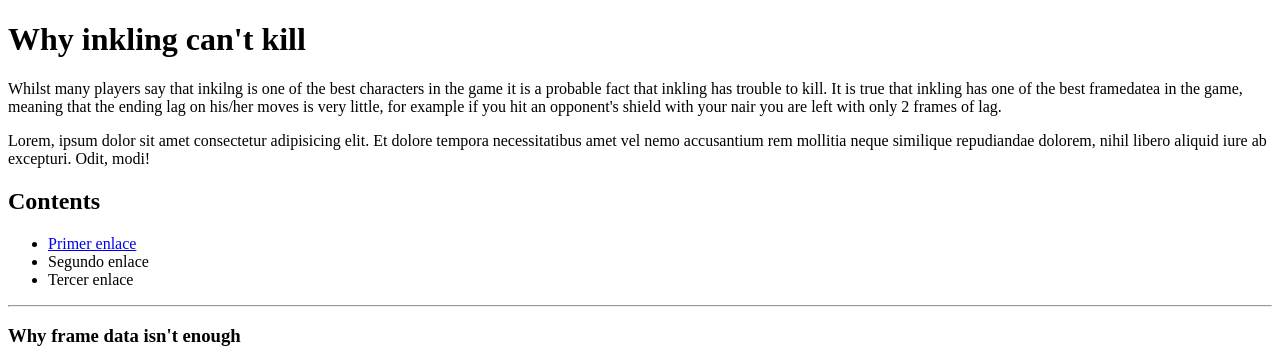
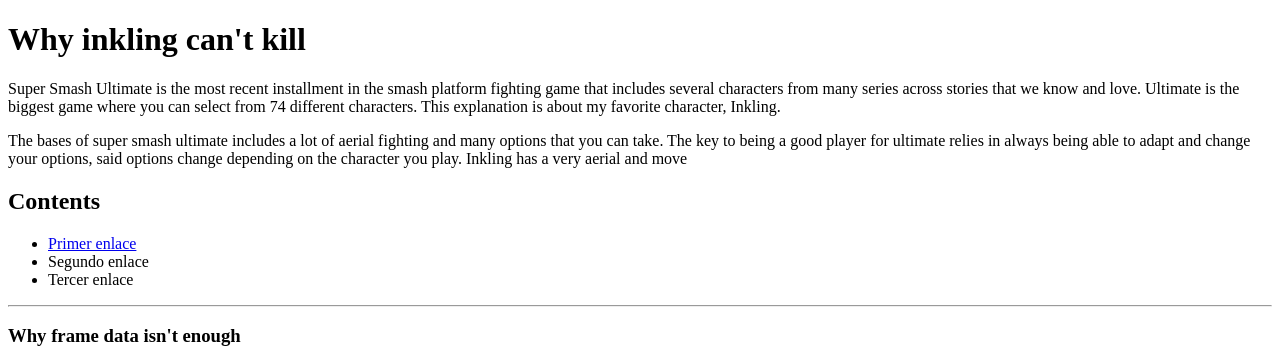
Before and after one commit to Mike-Fernandez/Portafolio_PW0219_00145518, a plain HTML site: page Laboratorios/Laboratorio1/ej1.html in a window 1280 px wide. Shown: the top 363 px of the page. Drawn offline with Linux system fonts and the light colour scheme.

Commit message:
Add: Mas informacion a ej1

```diff
--- a/Laboratorios/Laboratorio1/ej1.html
+++ b/Laboratorios/Laboratorio1/ej1.html
@@ -8,13 +8,15 @@
 </head>
 <body>
     <h1> Why inkling can't kill </h1>
-    <p>Whilst many players say that inkilng is one of the best characters in the game it is a probable fact that inkling has trouble to kill.
-        It is true that inkling has one of the best framedatea in the game, meaning that the ending lag on his/her moves is very little, for example
-        if you hit an opponent's shield with your nair you are left with only 2 frames of lag.
+    <p>Super Smash Ultimate is the most recent installment in the smash platform fighting game that includes
+    several characters from many series across stories that we know and love. Ultimate is the biggest game where you
+    can select from 74 different characters. This explanation is about my favorite character, Inkling.
+
     </p>
     <p>
-        Lorem, ipsum dolor sit amet consectetur adipisicing elit. Et dolore tempora necessitatibus amet vel nemo
-        accusantium rem mollitia neque similique repudiandae dolorem, nihil libero aliquid iure ab excepturi. Odit, modi!
+        The bases of super smash ultimate includes a lot of aerial fighting and many options that you can take.
+	The key to being a good player for ultimate relies in always being able to adapt and change your options,
+	said options change depending on the character you play. Inkling has a very aerial and move
     </p>
     <h2>Contents</h2>
     <ul>
```
